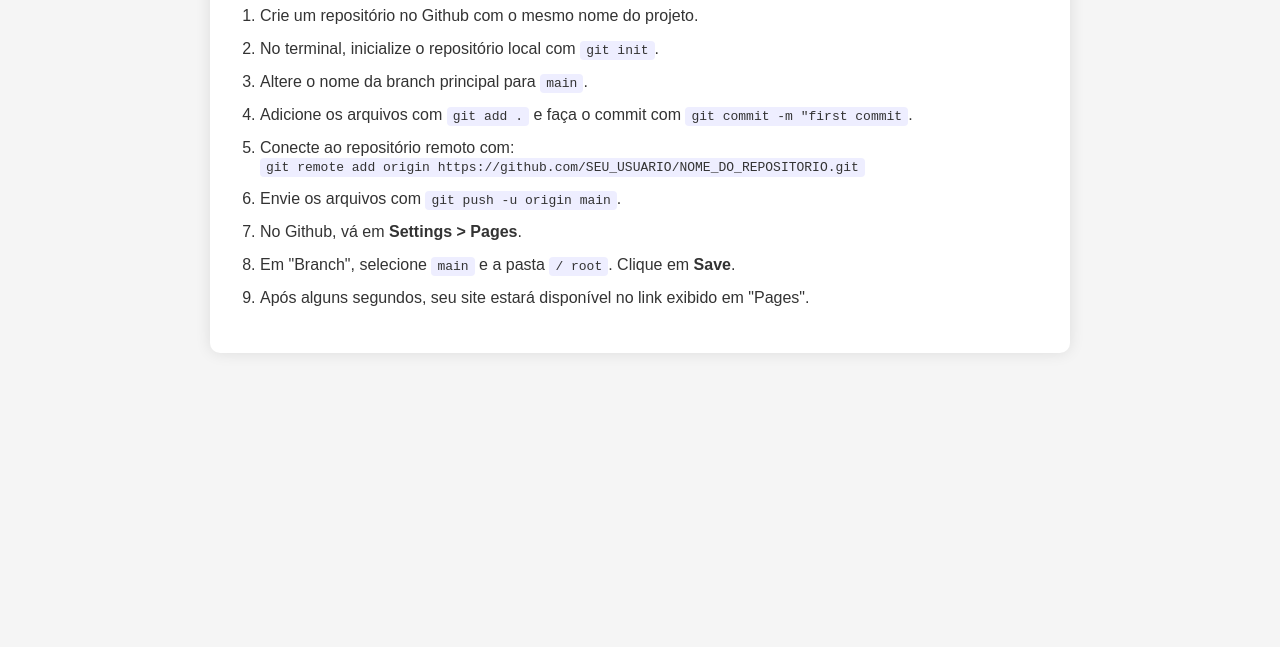
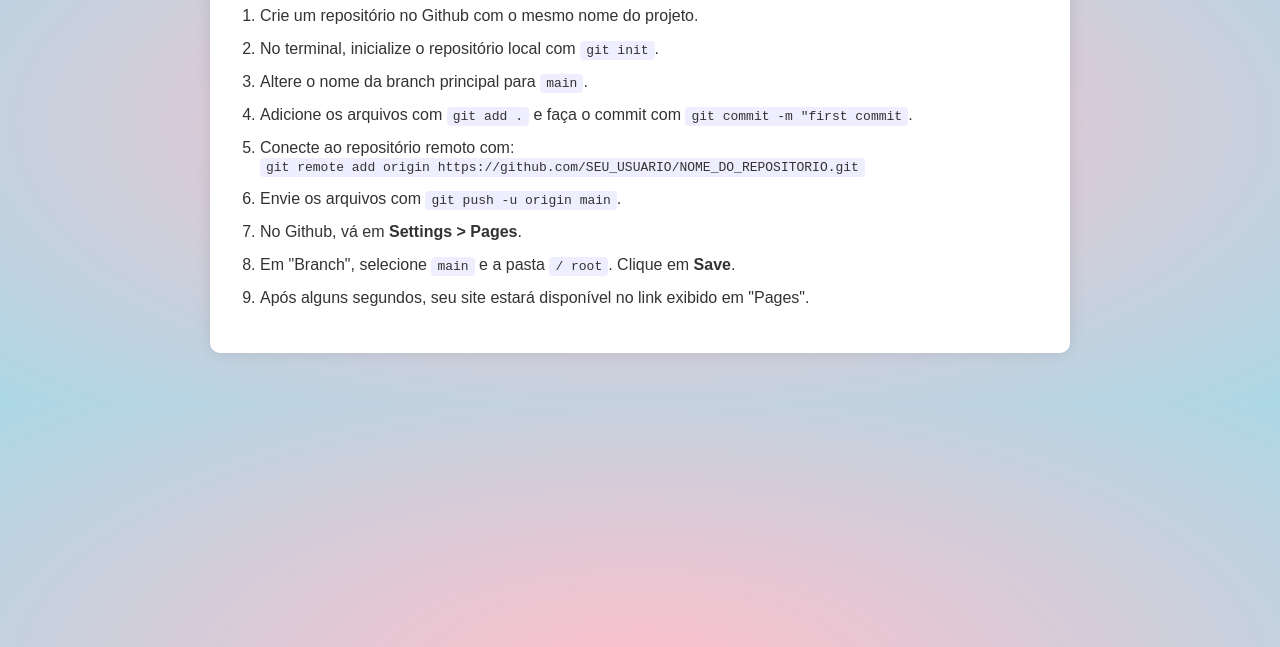
Before and after one commit to ryancursinom/CommitPages-Github, a plain HTML site: page index.html in a window 1280 px wide. Shown: the part 153-800 px from the top of the page. Drawn offline with Linux system fonts and the light colour scheme.

Commit message:
Alterei o fundo do site

```diff
--- a/style.css
+++ b/style.css
@@ -1,6 +1,6 @@
 body {
     font-family: Arial, sans-serif;
-    background-color: #f5f5f5;
+    background: radial-gradient(pink,lightblue);
     color: #333;
     margin: 0;
     padding: 0;
```
